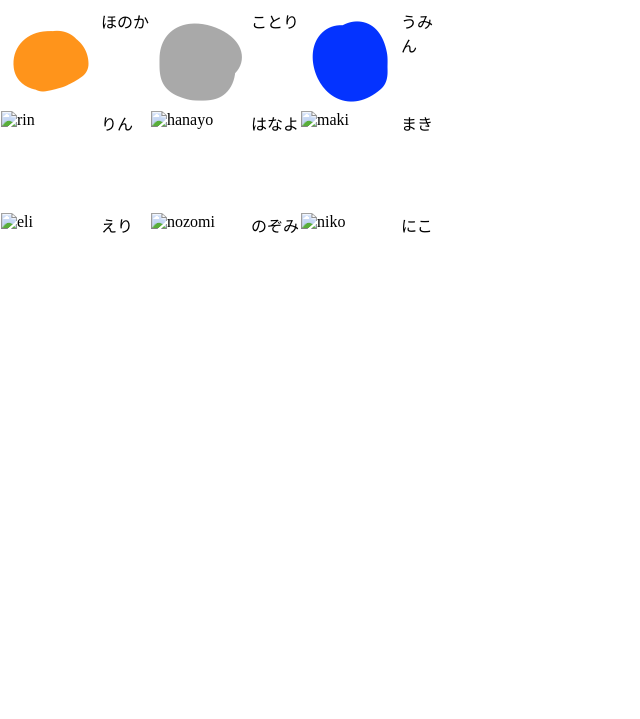
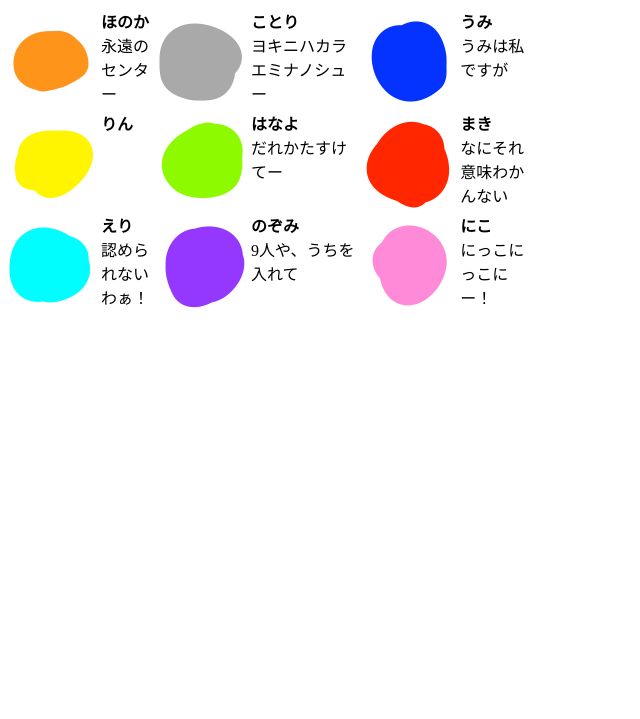
Before and after one commit to blueberryt/website, a plain HTML site: page members.html in a window 1280 px wide. Shown: the part 81-800 px from the top of the page, without its empty margins (0-640 px from the left). Drawn offline with Linux system fonts and the light colour scheme.

Commit message:
Add images to members.html, arise.html アイコンと説明文を追加

```diff
--- a/arise.html
+++ b/arise.html
@@ -3,14 +3,16 @@
 <head>
   <meta charset="utf-8">
   <title>arise</title>
-  <link rel="stylesheet" href="website.css" type="text/css">
+  <link rel="stylesheet" href="pages.css" type="text/css">
 </head>
 <body>
   <h1>あらいず</h1>
+  <section>
     <table>
-      <tr><td>つばさ</td></tr>
-      <tr><td>あんじゅ</td></tr>
-      <tr><td>きら</td></tr>
+      <td><img src="./images/arise.png" alt="tsubasa"><strong>つばさ</strong><br>眉毛がとても短い</td>
+      <td><img src="./images/arise.png" alt="anju"><strong>あんじゅ</strong><br>ぱっつん前髪</td>
+      <td><img src="./images/arise.png" alt="erena"><strong>えれな</strong><br>ほくろ担当</td>
     </table>
+  </section>
 </body>
 </html>
--- a/members.html
+++ b/members.html
@@ -6,24 +6,24 @@
   <link rel="stylesheet" href="pages.css" type="text/css">
 </head>
 <body>
-  <h1>みゅうず</h1>
+  <h1>みゅーず</h1>
   <section>
   <table id="member_table">
     <tr>
       <td>
-      <img src="./images/honoka.png" alt="honoka">ほのか<br></td>
-      <td><img src="./images/kotori.png" alt="kotori">ことり<br></td>
-      <td><img src="./images/umi.png" alt="umi">うみ<br>ん</td>
+      <img src="./images/honoka.png" alt="honoka"><strong>ほのか</strong><br>永遠のセンター</td>
+      <td><img src="./images/kotori.png" alt="kotori"><strong>ことり</strong><br>ヨキニハカラエミナノシュー</td>
+      <td><img src="./images/umi.png" alt="umi"><strong>うみ</strong><br>うみは私ですが</td>
     </tr>
     <tr>
-      <td><img src="./images/rin.png" alt="rin">りん</td>
-      <td><img src="./images/hanayo.png" alt="hanayo">はなよ</td>
-      <td><img src="./images/maki.png" alt="maki">まき</td>
+      <td><img src="./images/rin.png" alt="rin"><strong>りん</strong></td>
+      <td><img src="./images/hanayo.png" alt="hanayo"><strong>はなよ</strong><br>だれかたすけてー</td>
+      <td><img src="./images/maki.png" alt="maki"><strong>まき</strong><br>なにそれ意味わかんない</td>
     </tr>
     <tr>
-      <td><img src="./images/eli.png" alt="eli">えり</td>
-      <td><img src="./images/nozomi.png" alt="nozomi">のぞみ</td>
-      <td><img src="./images/niko.png" alt="niko">にこ</td>
+      <td><img src="./images/eli.png" alt="eli"><strong>えり</strong><br>認められないわぁ！</td>
+      <td><img src="./images/nozomi.png" alt="nozomi"><strong>のぞみ</strong><br>9人や、うちを入れて</td>
+      <td><img src="./images/niko.png" alt="niko"><strong>にこ</strong><br>にっこにっこにー！</td>
     </tr>
   </table>
   </section>
```
Also changed, not shown: images/arise.png (added), images/eli.png (added), images/hanayo.png (added), images/maki.png (added), images/niko.png (added), images/nozomi.png (added), images/rin.png (added).
